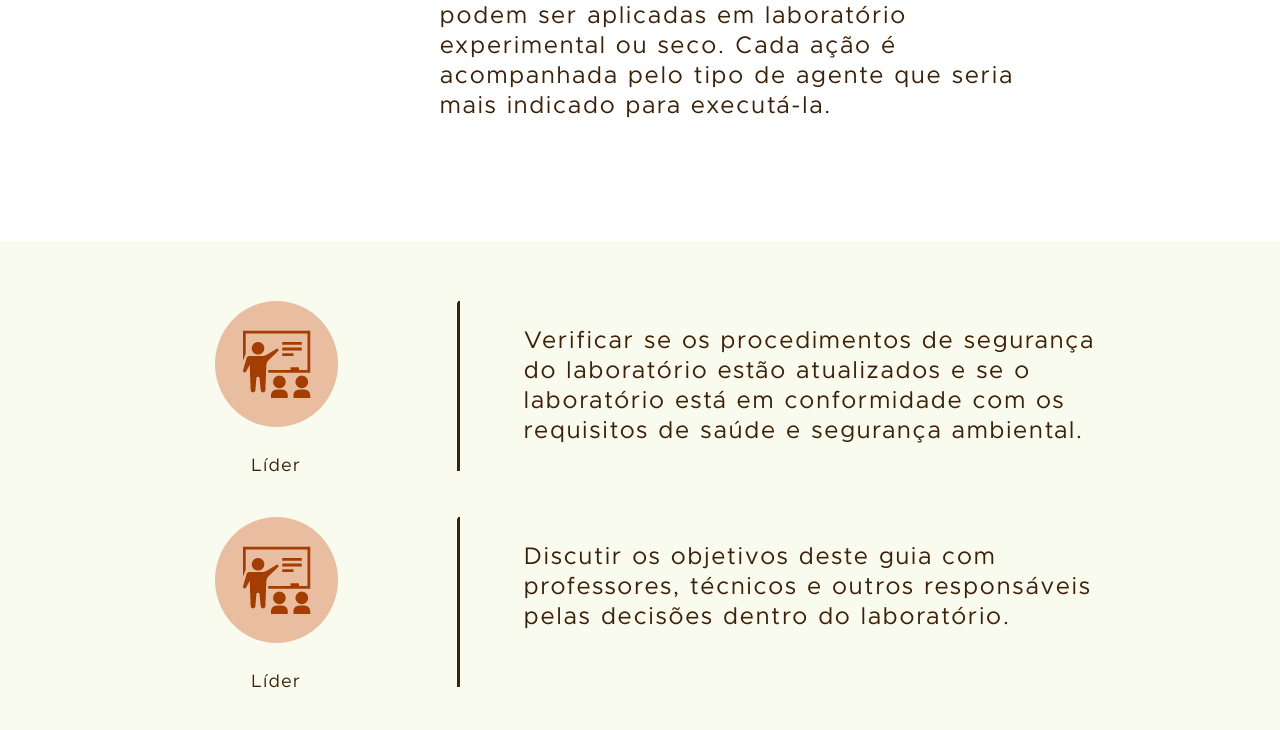
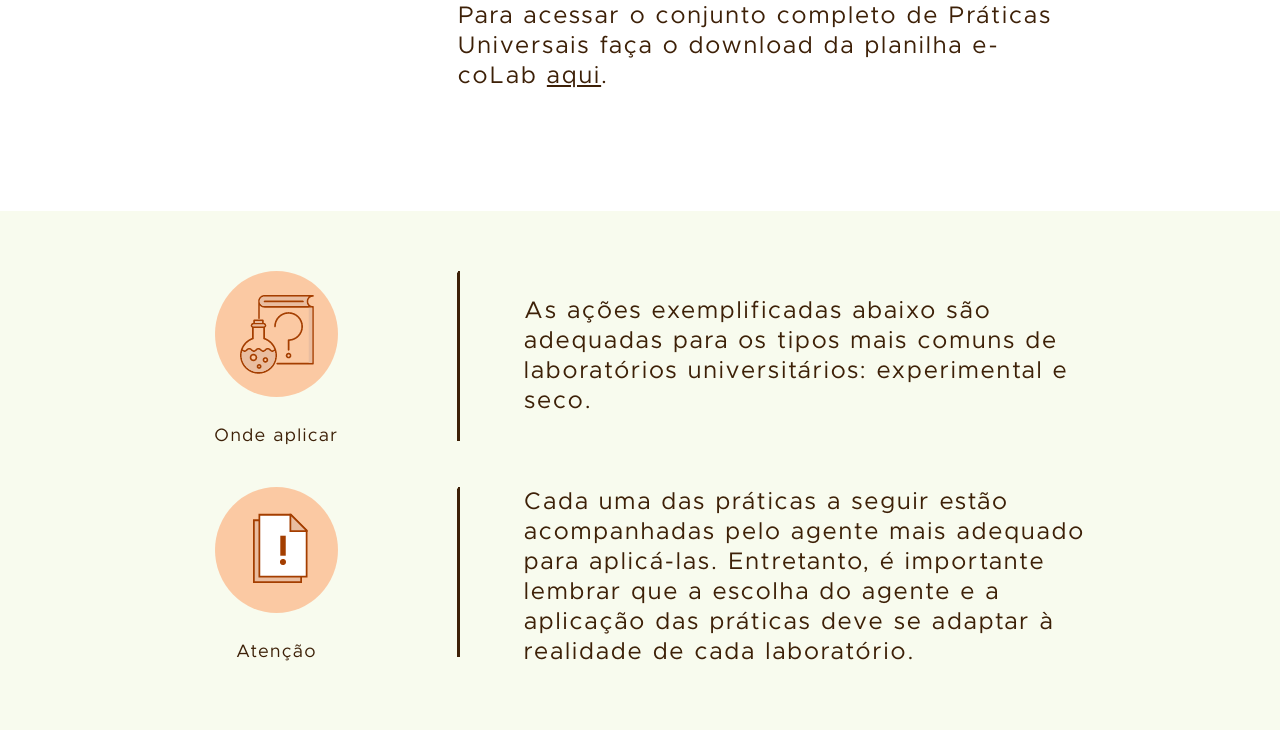
Before and after one commit to airotiv/e-coLab, a plain HTML site: page praticas-universais.html in a window 1280 px wide. Shown: the part 409-1139 px from the top of the page. Drawn offline with Linux system fonts and the light colour scheme; a web font is replaced by a local one.

Commit message:
Insere secao de informacao antes das praticas univ

```diff
--- a/css/praticas-universais.css
+++ b/css/praticas-universais.css
@@ -1,9 +1,10 @@
-.secao-praticas-1 {
+.secao-background-colorido {
   background-color: #f8fbee;
   padding-top: 60px;
+  padding-bottom: 60px;
 }
 
-.secao-praticas-2 {
+.secao-background-branco {
   padding-top: 60px;
 }
 
@@ -53,6 +54,10 @@
   line-height: 30px;
 }
 
+#atencao {
+  padding-top: 0px;
+}
+
 .praticas-lista-1 .pratica p {
   text-align: left;
 }
--- a/css/style.css
+++ b/css/style.css
@@ -24,7 +24,7 @@
   text-align: center;
   text-transform: uppercase;
 }
-/* TODO: escolher cores para hover dos botões */
+
 .btn:hover {
   /* background-color: #ff914d; */
   border-color: #a43e00;
@@ -35,6 +35,7 @@
   clear: both;
   text-align: center;
   margin-bottom: 60px;
+  margin-top: 60px;
 }
 
 .call-to-action p {
@@ -175,7 +176,7 @@
 }
 
 .resumo-pagina {
-  margin: 60px 0px 60px 0px;
+  margin: 60px 0px 60px 18px;
   width: 600px;
 }
 
@@ -188,6 +189,14 @@
   text-align: left;
 }
 
+.resumo-pagina a {
+  color: #3d2007;
+  text-decoration: underline;
+}
+
+.resumo-pagina a:hover {
+  color: #a43e00;
+}
 /* FIM DOS ESTILOS GERAIS */
 
 /* INTRODUCAO */
--- a/praticas-universais.html
+++ b/praticas-universais.html
@@ -47,14 +47,46 @@
       <h2>02</h2>
     </div>
     <div class="grid-12 resumo-pagina">
-      <p>As Práticas Universais são aquelas que podem dar inicio às mudanças desejadas e podem ser aplicadas em laboratório experimental ou seco. Cada ação é acompanhada pelo tipo de agente que seria mais indicado para executá-la.</p>
+      <p>As Práticas Universais são aquelas que podem dar inicio às mudanças desejadas.</p>
+      <p>Para acessar o conjunto completo de Práticas Universais faça o download da planilha e-coLab <a href="https://drive.google.com/file/d/1tKhRdVYrgwh1rDAby_OKeWNxLWZ8ISyf/view?usp=sharing">aqui</a>.</p>
     </div>
   </section>
   <!-- FIM DA INTRODUCAO COM RESUMO -->
 
   <!-- PRATICAS UNIVERSAIS 1  -->
-  <section class="secao-praticas-1">
+  <section class="secao-background-colorido">
     <div class="container">
+      <!-- INFORMACOES -->
+      <ul class="praticas-lista">
+        <li class="icone-lab">
+          <img src="img/icone-onde-aplicar.png" alt="Icone onde aplicar">
+          <p>Onde aplicar</p>
+        </li>
+        <li class="separador-pratica">
+          <img class="separador-pratica" src="img/linha-praticas.svg">
+        </li>
+        <li class="pratica">
+          <p>As ações exemplificadas abaixo são adequadas para os tipos mais comuns de laboratórios universitários: experimental e seco.</p>
+        </li>
+      </ul>
+
+      <ul class="praticas-lista">
+        <li class="icone-lab">
+          <img src="img/icone-atencao.png" alt="Icone atenção">
+          <p>Atenção</p>
+        </li>
+        <li class="separador-pratica">
+          <img class="separador-pratica" src="img/linha-praticas.svg">
+        </li>
+        <li id="atencao" class="pratica">
+          <p>Cada uma das práticas a seguir estão acompanhadas pelo agente mais adequado para aplicá-las. Entretanto, é importante lembrar que a escolha do agente e a aplicação das práticas deve se adaptar à realidade de cada laboratório. </p>
+        </li>
+      </ul>
+      <!-- FIM DE INFORMACOES -->
+    </div>
+  </section>
+
+  <section class="secao-background-branco container">
     <ul class="praticas-lista">
       <li class="icone-lab">
         <img src="img/icone-lider.png" alt="Ícone Líder">
@@ -93,12 +125,12 @@
         <p>Manter informações sobre este guia em um quadro de avisos ou compartilhá-las por e-mail para evitar o consumo de papel. <a href="https://drive.google.com/drive/folders/1p5AGfsOW_0EWKQTolcEblcdSQ--5e0pM?usp=sharing" target="_blank">Acesse aqui</a> os infográficos do e-coLab.</p>
       </li>
     </ul>
-    </div>
   </section>
   <!-- FIM DAS PRATICAS UNIVERSAIS 1 -->
 
   <!-- PRATICAS UNIVERSAIS 2  -->
-  <section class="secao-praticas-2 container">
+  <section class="secao-background-colorido">
+    <div class="container">
       <ul class="praticas-lista-2">
         <li class="pratica">
           <p>Relatar os problemas de manutenção ao técnico das instalações o mais rápido possível.</p>
@@ -137,14 +169,14 @@
           <p>Frequentadores</p>
         </li>
       </ul>
+    </div>
+  </section>
+  <!-- FIM DAS PRATICAS UNIVERSAIS 2 -->
 
   <div class="call-to-action">
     <p>vamos para o terceiro passo?</p>
     <a href="economia-de-energia.html" class="btn">ECONOMIA DE ENERGIA</a>
   </div>
-
-  </section>
-  <!-- FIM DAS PRATICAS UNIVERSAIS 2 -->
 
   <!-- FOOTER -->
   <footer class="footer">
```
Also changed, not shown: conservacao-de-recursos.html (+3 -1 lines), economia-de-energia.html (+3 -1 lines), img/icone-atencao.png (added), img/icone-onde-aplicar.png (added). Lines whose indentation alone changed are shown as unchanged.
